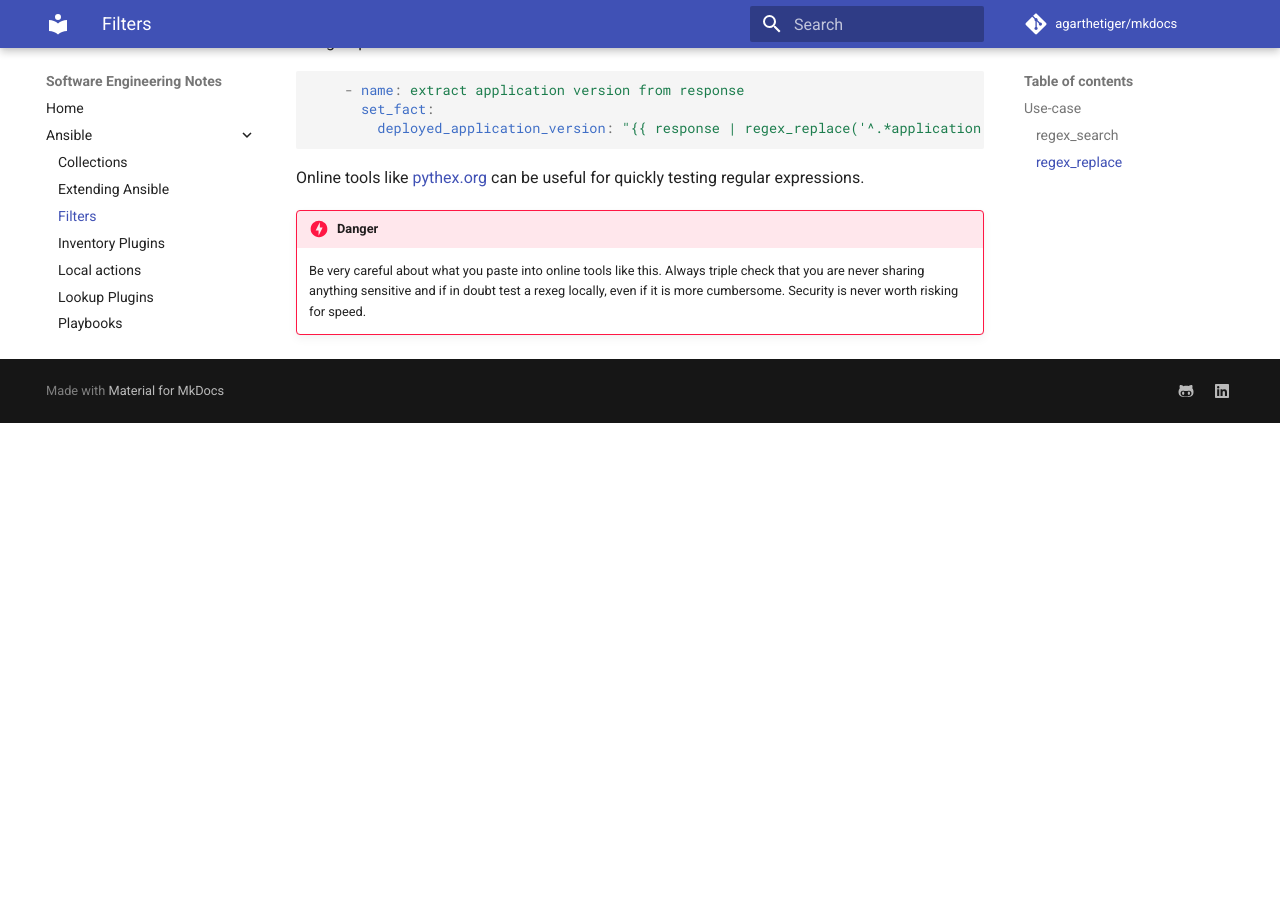
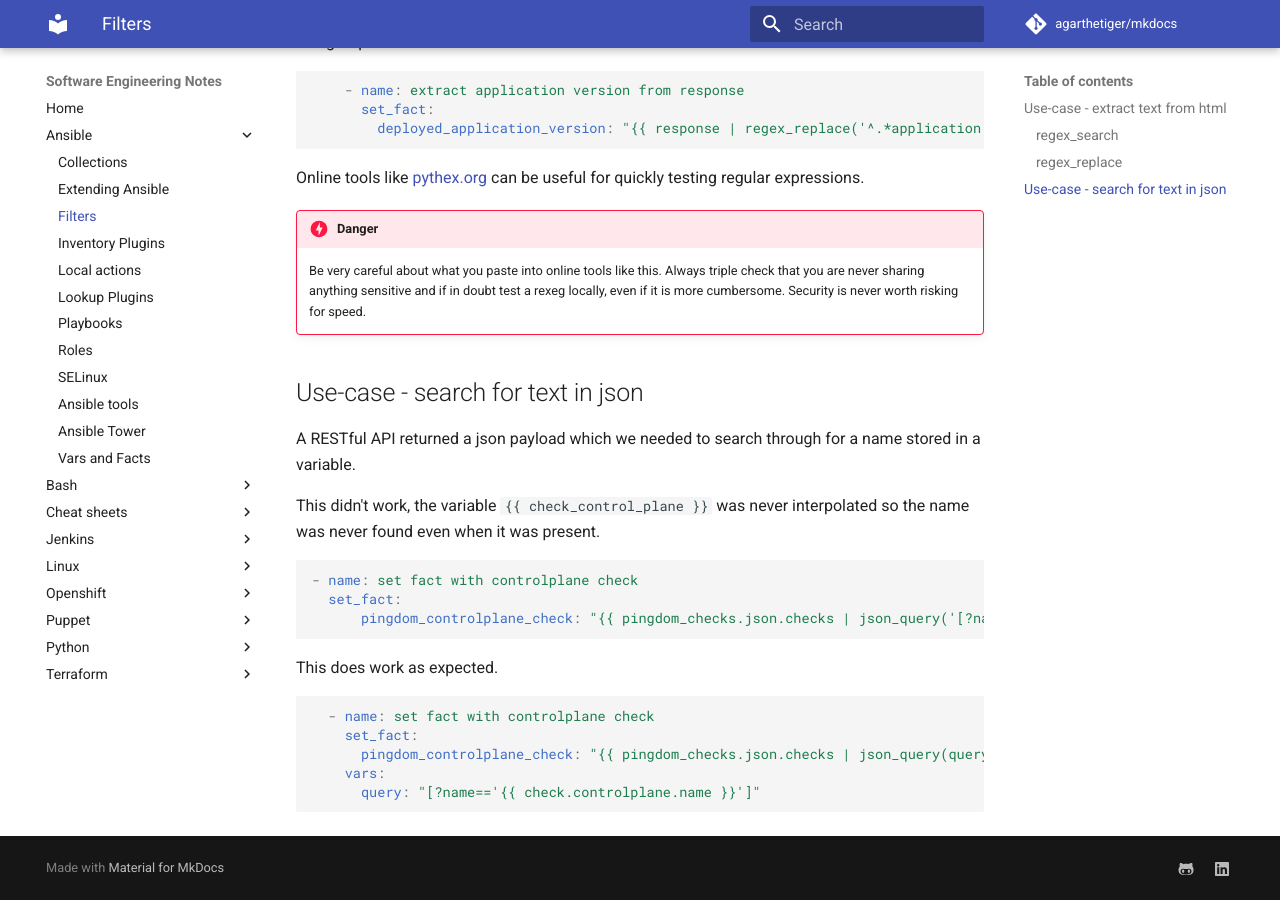
Before and after one commit to agarthetiger/mkdocs, an MkDocs documentation site: the page built from docs/ansible/filters.md, in a window 1280 px wide and 900 px high, scrolled down 1919 px. Built offline with MkDocs 1.6.1 and Material for MkDocs 9.7.7, drawn with Linux system fonts in a browser that asks for light colours; comment, search, counter and statistics services are not loaded; before the commit the page ends 2342 px from its top, so only the background shows below that; some of the changed text lies outside the part shown.

Commit message:
Update filters.md

````diff
--- a/docs/ansible/filters.md
+++ b/docs/ansible/filters.md
@@ -1,6 +1,6 @@
 # Filters
 
-## Use-case
+## Use-case - extract text from html
 This was developed to perform post-deployment verification against a RESTful service. The tomcat app startup script would always return before the application was ready to serve traffic and also there is a belt-and-braces check against a version endpoint to check that the url is serving the version on the application we believe should have just been deployed. The [uri](https://docs.ansible.com/ansible/latest/modules/uri_module.html) module handles getting what is unfortunately in this case html, then we need to extract the application version from the content. Cue Ansible [Filters](https://docs.ansible.com/ansible/latest/user_guide/playbooks_filters.html#regular-expression-filters)
 
 ### regex_search
@@ -70,3 +70,25 @@ Online tools like [pythex.org](https://pythex.org/) can be useful for quickly te
 
 !!! danger
     Be very careful about what you paste into online tools like this. Always triple check that you are never sharing anything sensitive and if in doubt test a rexeg locally, even if it is more cumbersome. Security is never worth risking for speed.
+
+## Use-case - search for text in json
+
+A RESTful API returned a json payload which we needed to search through for a name stored in a variable.
+
+This didn't work, the variable `{{ check_control_plane }}` was never interpolated so the name was never found even when it was present.
+
+```yaml
+- name: set fact with controlplane check
+  set_fact:
+      pingdom_controlplane_check: "{{ pingdom_checks.json.checks | json_query('[?name==`{{ check_controlplane_name }}`]') | list }}"
+```
+
+This does work as expected.
+
+```yaml
+  - name: set fact with controlplane check
+    set_fact:
+      pingdom_controlplane_check: "{{ pingdom_checks.json.checks | json_query(query) | list }}"
+    vars:
+      query: "[?name=='{{ check.controlplane.name }}']"
+```
````
